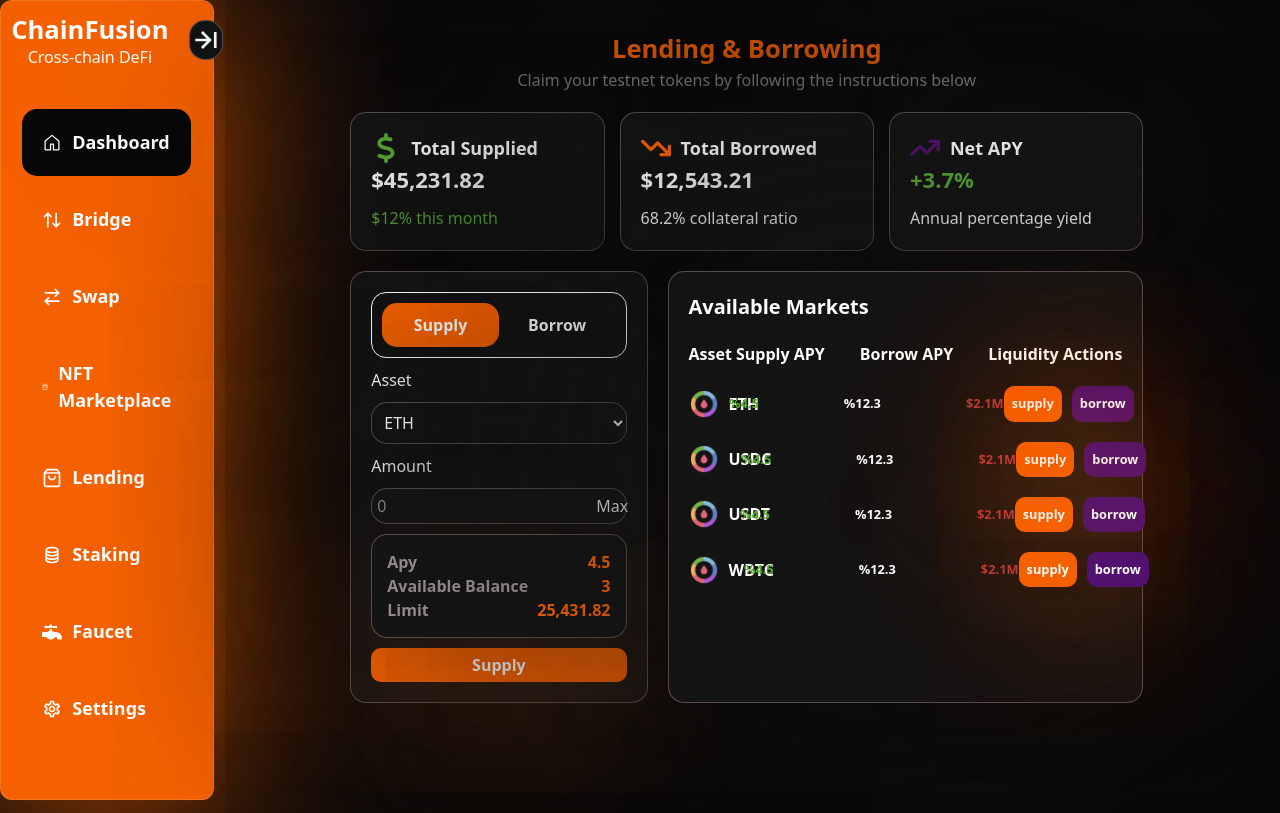
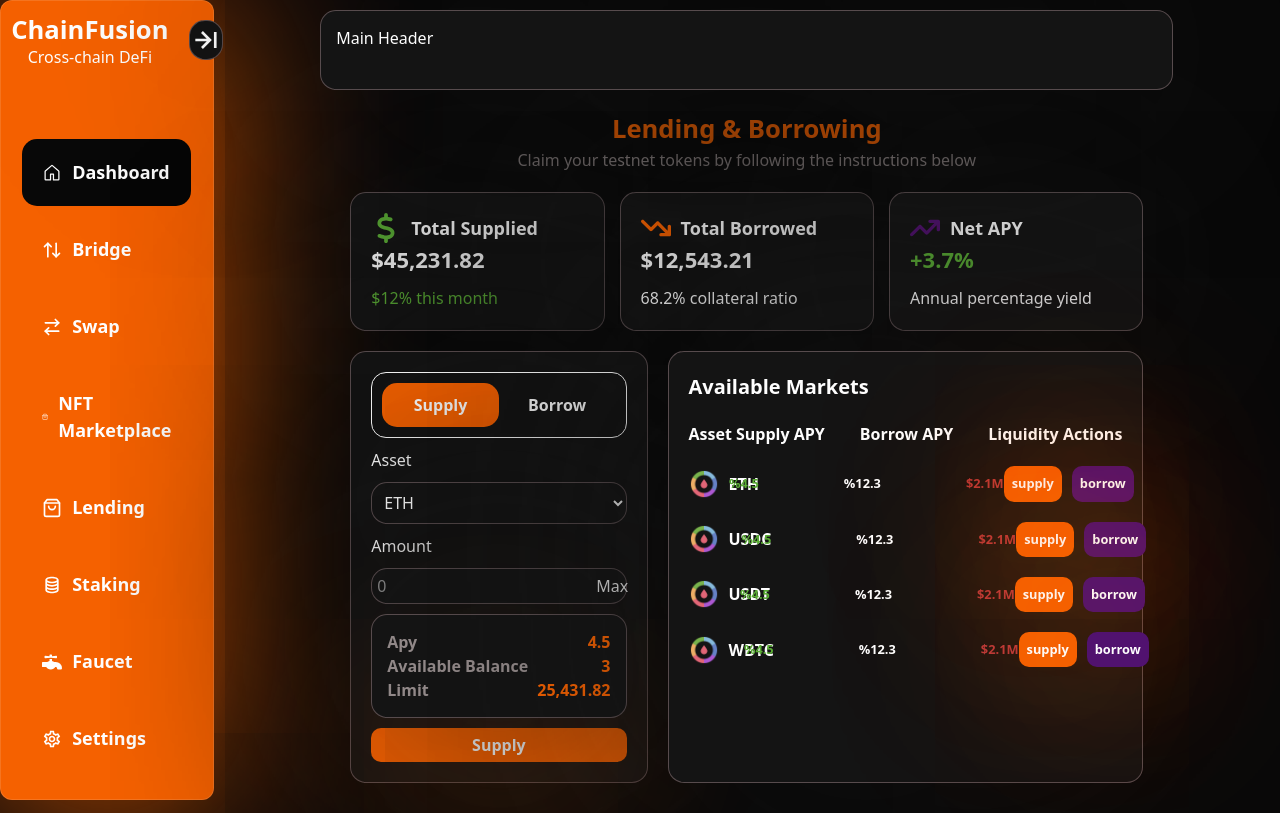
Before and after one commit to raazymuhd1/ChainFusion, a Next.js app: page /main/lending in a window 1280 px wide. Built offline with nearby package versions, Linux system fonts and the light colour scheme; what @civic/auth-web3, wagmi would draw is missing.

Commit message:
added a header on main app

```diff
--- a/src/app/main/layout.tsx
+++ b/src/app/main/layout.tsx
@@ -1,11 +1,14 @@
 import React from 'react'
-import { Sidebar } from "@/components"
+import { Sidebar, MainHeader } from "@/components"
 
 const MainLayout = ({children}: { children: React.ReactNode}) => {
   return (
     <main className={`w-full flex`}>
         <Sidebar />
-        {children}
+        <div className="w-full">
+          <MainHeader />
+          {children}
+        </div>
     </main>
   )
 }
--- /dev/null
+++ b/src/components/customWallet/CustomWallet.tsx
@@ -0,0 +1,9 @@
+import React from 'react'
+
+const CustomWallet = () => {
+  return (
+    <div>CustomWallet</div>
+  )
+}
+
+export default CustomWallet
--- a/src/components/index.ts
+++ b/src/components/index.ts
@@ -9,6 +9,7 @@ export { default as Footer } from "./footer/Footer"
 
 // MAIN APP
 export { default as Sidebar } from "./sidebar/Sidebar"
+export { default as MainHeader } from "./mainHeader/MainHeader"
 export { default as Dashboard } from "./dashboard/Dashboard"
 export { default as Settings } from "./settings/Settings"
 export { default as Staking } from "./staking/Staking"
--- a/src/components/lending/BorrowModal.tsx
+++ b/src/components/lending/BorrowModal.tsx
@@ -14,7 +14,7 @@ const BorrowModal = () => {
   return (
     <section className={`w-[100vw] ${!showBorrowModal && "hidden"} h-screen flex flex-col gap-[20px] place-content-center fixed inset-0 rounded-[0px]! transition-[display_1s] modal_glass`}>
        <div
-        className='w-[30%] h-[fit-content] min-[fit-content] flex flex-col items-center gap-[20px] self-center glass_bg p-[20px] rounded-[15px]'>
+        className='w-[30%] h-[fit-content] flex flex-col items-center gap-[20px] self-center glass_bg p-[20px] rounded-[15px]'>
              <div className='flex w-full items-center justify-between'>
                   <h3 className='font-bold text-[clamp(1em,1vw,1.5em)]'> Borrow ETH </h3>
                   <X onClick={() => dispatch(handleModal({ kind: "borrow", status: false }))}
--- a/src/components/lending/SupplyModal.tsx
+++ b/src/components/lending/SupplyModal.tsx
@@ -15,7 +15,7 @@ const SupplyModal = () => {
   return (
     <section className={`w-[100vw] ${!showModal && "hidden"} h-screen flex flex-col gap-[20px] place-content-center fixed inset-0 rounded-[0px]! transition-[display_1s] modal_glass`}>
         {/* modal's card */}
-        <div className='w-[30%] h-[50%] min-[fit-content] flex flex-col items-center gap-[20px] self-center glass_bg p-[20px] rounded-[15px]'>
+        <div className='w-[30%] h-[fit-content] flex flex-col items-center gap-[20px] self-center glass_bg p-[20px] rounded-[15px]'>
             <div className='flex w-full items-center justify-between'>
                 <h3 className='font-bold text-[clamp(1em,1vw,1.5em)]'> Supply ETH </h3>
                 <X onClick={() => dispatch(handleModal({ kind: "supply", status: false }))}
--- /dev/null
+++ b/src/components/mainHeader/MainHeader.tsx
@@ -0,0 +1,11 @@
+import React from 'react'
+
+const MainHeader = () => {
+  return (
+    <header className='w-[80%] mx-auto h-[80px] sticky top-[10px] p-[15px] glass_bg rounded-[0] z-[2] shadows_orange'>
+        <h2> Main Header </h2>
+    </header>
+  )
+}
+
+export default MainHeader
--- a/src/components/sidebar/Sidebar.tsx
+++ b/src/components/sidebar/Sidebar.tsx
@@ -9,7 +9,7 @@ const Sidebar = () => {
 
   return (
     <aside
-      className={`w-[20%] shadows translate-x-[${sidebarWidth}px] glass_orange  h-screen sticky inset-0 border-[1px] border-[var(--main-color)] backdrop-blur-[10px] `}>
+      className={`w-[20%] shadows translate-x-[${sidebarWidth}px] glass_orange  h-screen sticky inset-0 border-[1px] border-[var(--main-color)] backdrop-blur-[10px] flex flex-col items-center gap-[30px] `}>
        <div className='w-full flex items-center justify-end'>
           <Link href="/" className='flex flex-col mt-[10px] w-full items-center gap-[6px] cursor-pointer'>
               <h2 className='text-[clamp(.5vw,2vw,2vw)] font-extrabold'> ChainFusion </h2>
```
